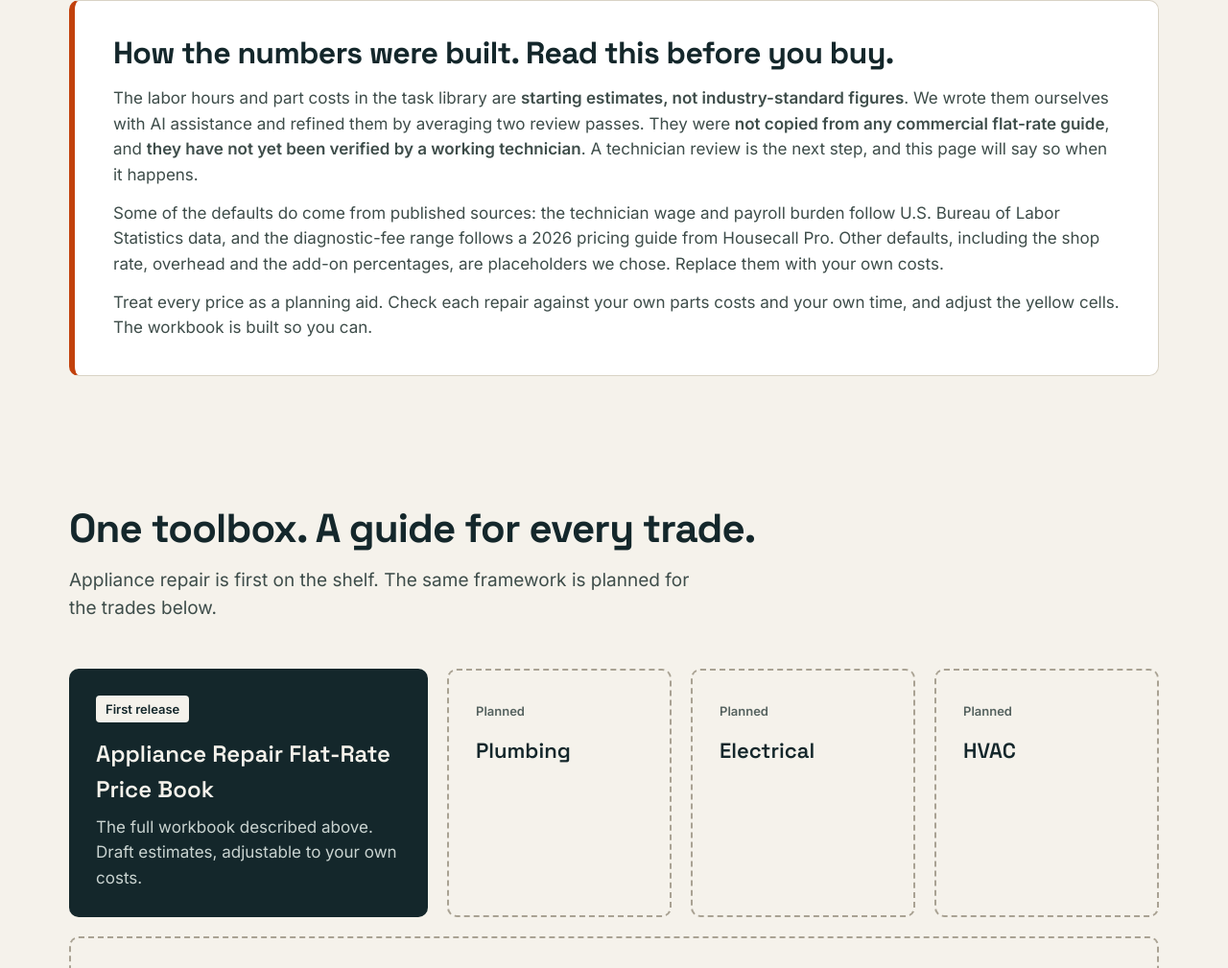
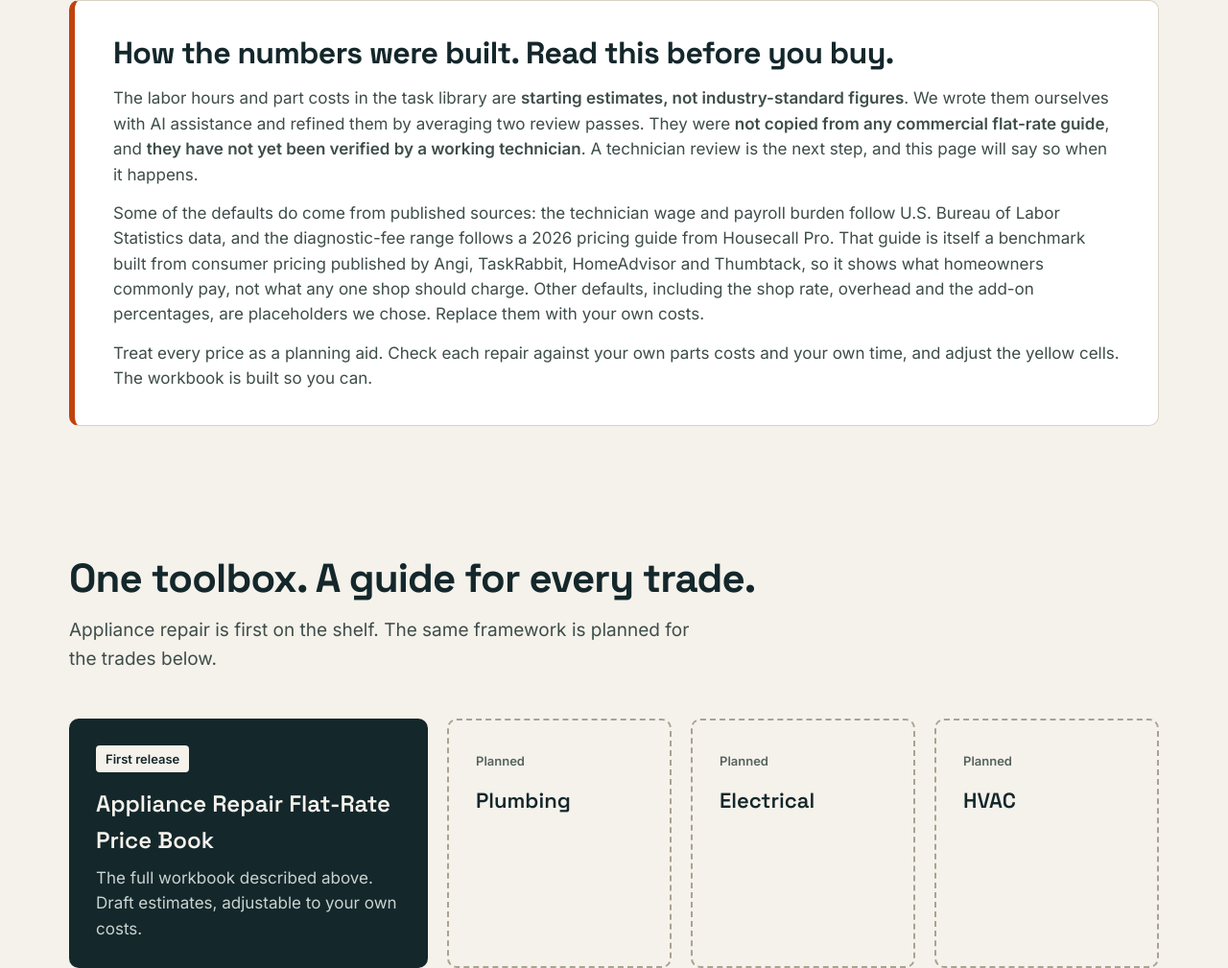
Before and after one commit to petevDSI/Trade-Toolbox-HQ, a plain HTML site: page index.html in a window 1280 px wide. Shown: the part 2132-3141 px from the top of the page at 96% size. Drawn offline with Linux system fonts and the light colour scheme.

Commit message:
Clarify that Housecall Pro fee range is a consumer-pricing benchmark
Co-Authored-By: Claude Sonnet 5.5 <noreply@anthropic.com>
Claude-Session: https://claude.ai/code/session_01RmpUkHJ8Vj5JZAP6dtpgA5

```diff
--- a/index.html
+++ b/index.html
@@ -122,7 +122,7 @@ Trade Toolbox HQ
 <div style="background: #FFFFFF; border: 1px solid #D9D3C5; border-left: 6px solid #C2410C; border-radius: 10px; padding: 36px 40px; box-sizing: border-box">
 <h2 style="margin: 0 0 16px; font-family: 'Space Grotesk', sans-serif; font-weight: 700; font-size: 32px; line-height: 1.15; letter-spacing: -0.02em">How the numbers were built. Read this before you buy.</h2>
 <p style="margin: 0 0 14px; color: #3E4D4A">The labor hours and part costs in the task library are <strong>starting estimates, not industry-standard figures</strong>. We wrote them ourselves with AI assistance and refined them by averaging two review passes. They were <strong>not copied from any commercial flat-rate guide</strong>, and <strong>they have not yet been verified by a working technician</strong>. A technician review is the next step, and this page will say so when it happens.</p>
-<p style="margin: 0 0 14px; color: #3E4D4A">Some of the defaults do come from published sources: the technician wage and payroll burden follow U.S. Bureau of Labor Statistics data, and the diagnostic-fee range follows a 2026 pricing guide from Housecall Pro. Other defaults, including the shop rate, overhead and the add-on percentages, are placeholders we chose. Replace them with your own costs.</p>
+<p style="margin: 0 0 14px; color: #3E4D4A">Some of the defaults do come from published sources: the technician wage and payroll burden follow U.S. Bureau of Labor Statistics data, and the diagnostic-fee range follows a 2026 pricing guide from Housecall Pro. That guide is itself a benchmark built from consumer pricing published by Angi, TaskRabbit, HomeAdvisor and Thumbtack, so it shows what homeowners commonly pay, not what any one shop should charge. Other defaults, including the shop rate, overhead and the add-on percentages, are placeholders we chose. Replace them with your own costs.</p>
 <p style="margin: 0; color: #3E4D4A">Treat every price as a planning aid. Check each repair against your own parts costs and your own time, and adjust the yellow cells. The workbook is built so you can.</p>
 </div>
 </div>
```
